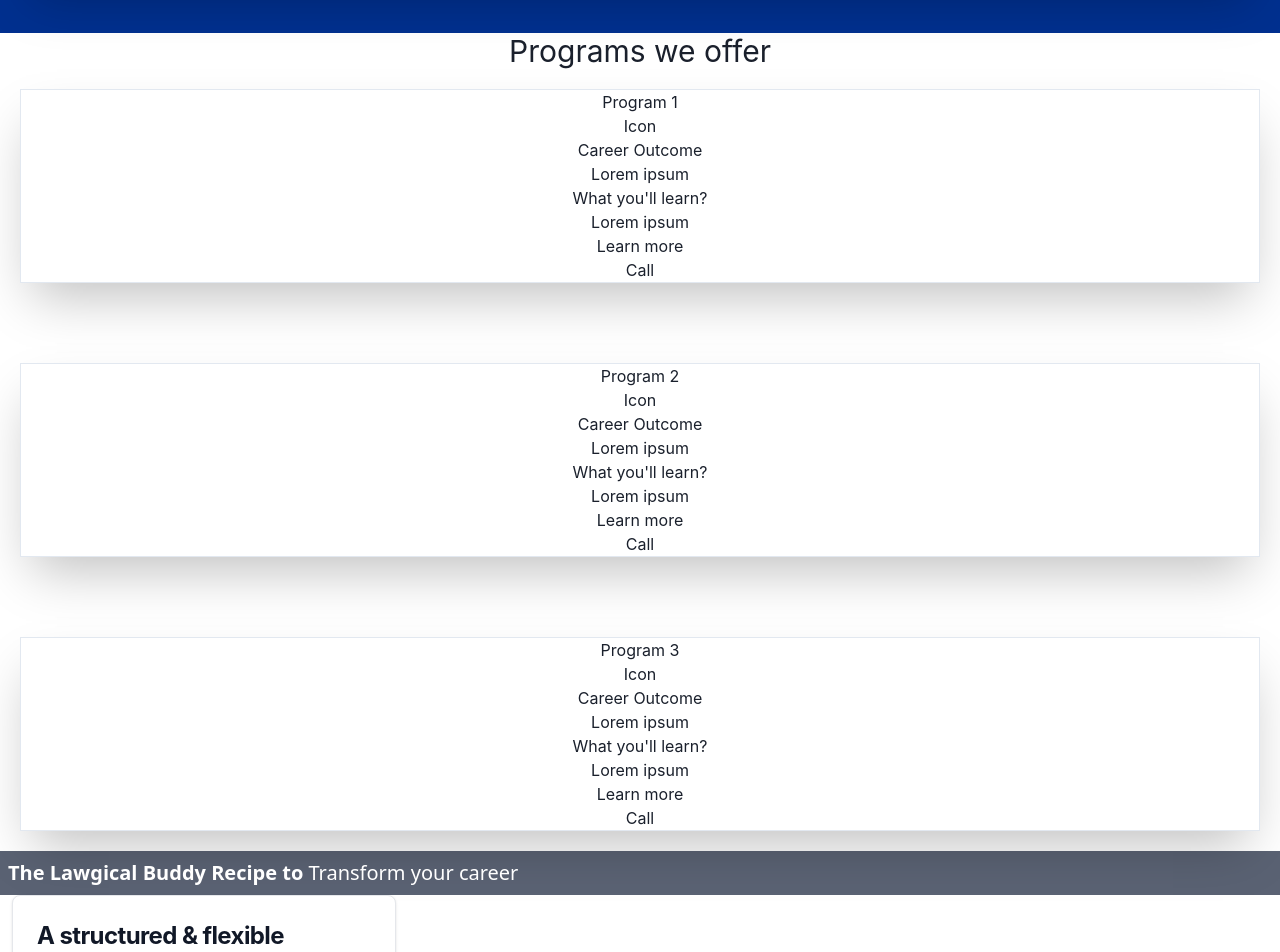
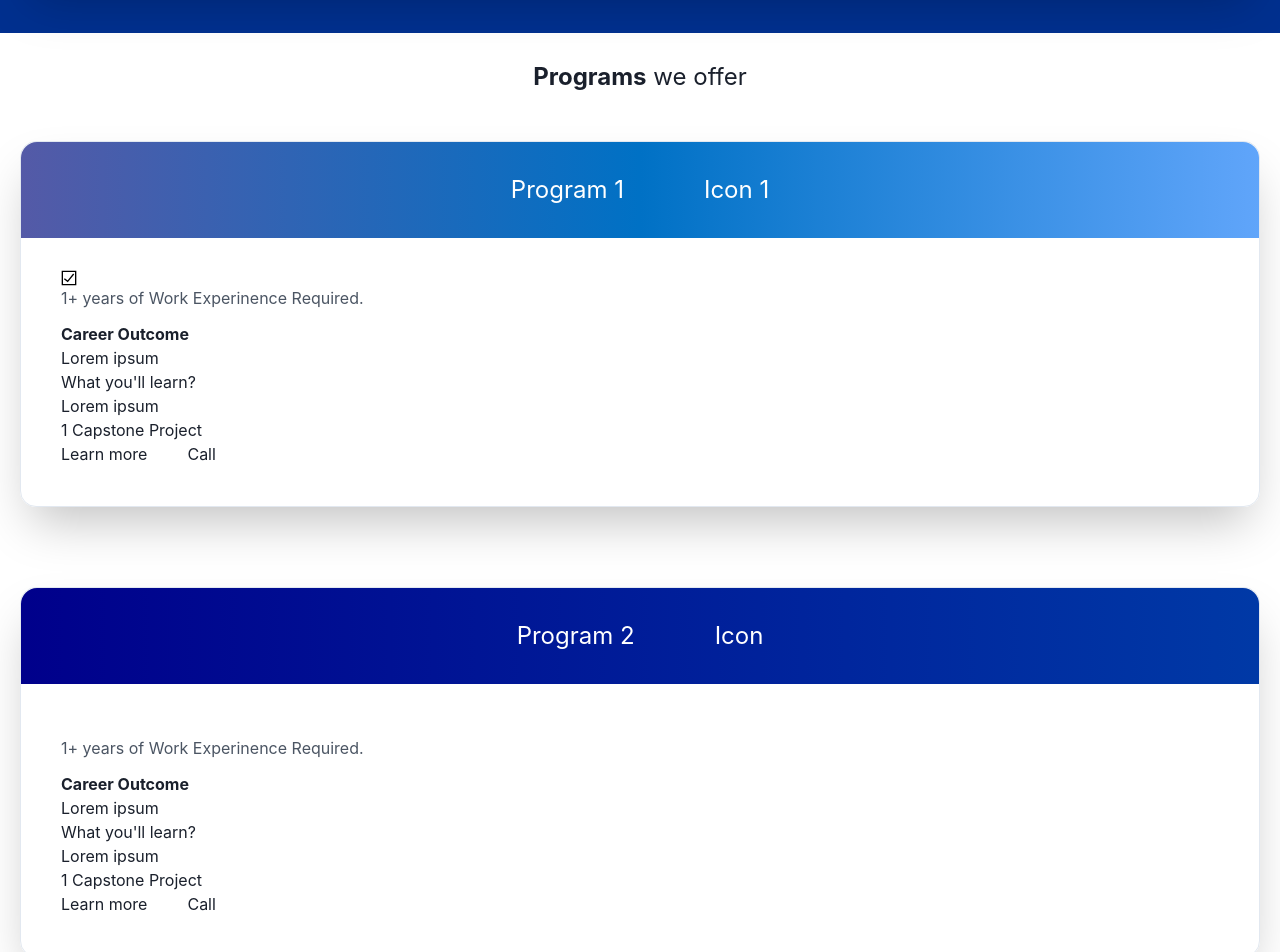
Before and after one commit to Pixelwand/thelawgicalbuddy, a React (Create React App) app in the folder frontend/: page / in a window 1280 px wide. Shown: the part 800-1752 px from the top of the page. Built offline with nearby package versions, Linux system fonts and the light colour scheme; a web font is replaced by a local one.

Commit message:
added programs component

```diff
--- a/frontend/package.json
+++ b/frontend/package.json
@@ -14,6 +14,7 @@
     "framer-motion": "^10.0.0",
     "react": "^18.2.0",
     "react-dom": "^18.2.0",
+    "react-icons": "^4.8.0",
     "react-router-dom": "^6.8.1",
     "react-scripts": "5.0.1",
     "web-vitals": "^2.1.0"
--- a/frontend/src/components/Assets/index.jsx
+++ b/frontend/src/components/Assets/index.jsx
@@ -1,8 +1,10 @@
 import learnings from '../Assets/learnings.png';
 import event from '../Assets/event.jpg';
+import programone from '../Assets/programone.png'
 
 
 export {
     learnings,
-    event
+    event,
+    programone
 }
--- a/frontend/src/components/Homepage/Programs/Programs.jsx
+++ b/frontend/src/components/Homepage/Programs/Programs.jsx
@@ -1,57 +1,99 @@
 import React from 'react';
+import { GrCheckboxSelected } from "react-icons/gr";
+import { programone } from '../../Assets/index';
 
 
 export const Programs = () => {
   return (
     <>
       <div>
-        <div className='text-center text-3xl'>Programs we offer</div>
+        <div className="text-center text-2xl my-6 leading-10">
+          <b>Programs</b> we offer
+        </div>
         <div className="flex flex-col gap-10 text-center">
-          <div className="shadow-2xl m-5 border-solid border ">
+          <div className="shadow-2xl m-5 border-solid border rounded-2xl">
             <div>
+              <div className="bg-gradient-to-r from-liberty via-intel to-blue-400 text-2xl text-white rounded-t-2xl py-8 flex flex-row gap-20 justify-center">
                 <div>Program 1</div>
-              <div>Icon</div>
+                <div>Icon 1
+                  {/* <img src={programone} alt="Program One" className='h-20 w-24 rounded-2xl'/> */}
                 </div>
-            <div>Career Outcome</div>
-            <div>Lorem ipsum</div>
-            <div>What you'll learn?</div>
-            <div>Lorem ipsum</div>
+              </div>
+              <div className="pl-10 pt-5 pb-10">
+                <div className="text-left">
+                  <div className="my-3 text-gray-600">
+                    <div><span><GrCheckboxSelected className='text-blue-600'/></span>1+ years of Work Experinence Required.</div>
+                  </div>
+                </div>
+                <div className="font-bold text-left">Career Outcome</div>
+                <div className="text-left">Lorem ipsum</div>
+                <div className="text-left">What you'll learn?</div>
+                <div className="text-left">Lorem ipsum</div>
                 <div>
-              <div>Learn more</div>
+                  <div className="text-left">1 Capstone Project</div>
+                  <div className="flex flex-row gap-10">
+                    <div className="text-left">Learn more</div>
                     <div>
                       <a href="tel:+919000000000">Call</a>
                     </div>
                   </div>
                 </div>
-          <div className="shadow-2xl m-5 border-solid border ">
+              </div>
+            </div>
+          </div>
+          <div className="shadow-2xl m-5 border-solid border rounded-2xl ">
             <div>
-              <div>Program 2</div>
+              <div className="bg-gradient-to-r from-darkblue to-boeing text-2xl text-white rounded-t-2xl py-8 flex flex-row gap-20 justify-center">
+                <div> Program 2</div>
                 <div>Icon</div>
               </div>
-            <div>Career Outcome</div>
-            <div>Lorem ipsum</div>
-            <div>What you'll learn?</div>
-            <div>Lorem ipsum</div>
+            </div>
+            <div className="p-10">
+              <div className="text-left">
+                <div className="my-3 text-gray-600">
+                  <div>1+ years of Work Experinence Required.</div>
+                </div>
+              </div>
+              <div className="font-bold text-left">Career Outcome</div>
+              <div className="text-left">Lorem ipsum</div>
+              <div className="text-left">What you'll learn?</div>
+              <div className="text-left">Lorem ipsum</div>
               <div>
-              <div>Learn more</div>
+                <div className="text-left">1 Capstone Project</div>
+                <div className="flex flex-row gap-10">
+                  <div className="text-left">Learn more</div>
                   <div>
                     <a href="tel:+919000000000">Call</a>
                   </div>
                 </div>
               </div>
-          <div className="shadow-2xl m-5 border-solid border ">
+            </div>
+          </div>
+          <div className="shadow-2xl m-5 border-solid border rounded-2xl">
             <div>
+              <div className="bg-gradient-to-r from-orangered  to-coral text-2xl text-white rounded-t-2xl py-8 flex flex-row gap-20 justify-center">
                 <div>Program 3</div>
                 <div>Icon</div>
               </div>
-            <div>Career Outcome</div>
-            <div>Lorem ipsum</div>
-            <div>What you'll learn?</div>
-            <div>Lorem ipsum</div>
+            </div>
+            <div className='p-10'>
+              <div className="text-left">
+                <div className="my-3 text-gray-600">
+                  <div>1+ years of Work Experinence Required.</div>
+                </div>
+              </div>
+              <div className="font-bold text-left">Career Outcome</div>
+              <div className="text-left">Lorem ipsum</div>
+              <div className="text-left">What you'll learn?</div>
+              <div className="text-left">Lorem ipsum</div>
               <div>
-              <div>Learn more</div>
+                <div className="text-left">1 Capstone Project</div>
+                <div className="flex flex-row gap-10">
+                  <div className="text-left">Learn more</div>
                   <div>
                     <a href="tel:+919000000000">Call</a>
+                  </div>
+                </div>
               </div>
             </div>
           </div>
--- a/frontend/tailwind.config.js
+++ b/frontend/tailwind.config.js
@@ -7,6 +7,15 @@ module.exports = {
         logo: ["Tilt Neon", 'cursive'],
       },
       colors: {
+        liberty:"#545AA7",
+        intel: "#0071c5",
+        darkblue: "#00008B",
+        boeing: "#0039a6",
+        orangered: "#FF4500",
+        coral:"#FF7F50",
+        madrid: "#FEBE10",
+        gold:"#FFD700",
+        persian:"#1C39BB",
         airforce:"#00308F",
         buttonColor: "#008cff",
         learningBackground: "#5a6273",
```
Also changed, not shown: frontend/src/components/Assets/programone.png (added), 1 other file (tests, documents, lock files or other folders). Lines whose indentation alone changed are shown as unchanged.
